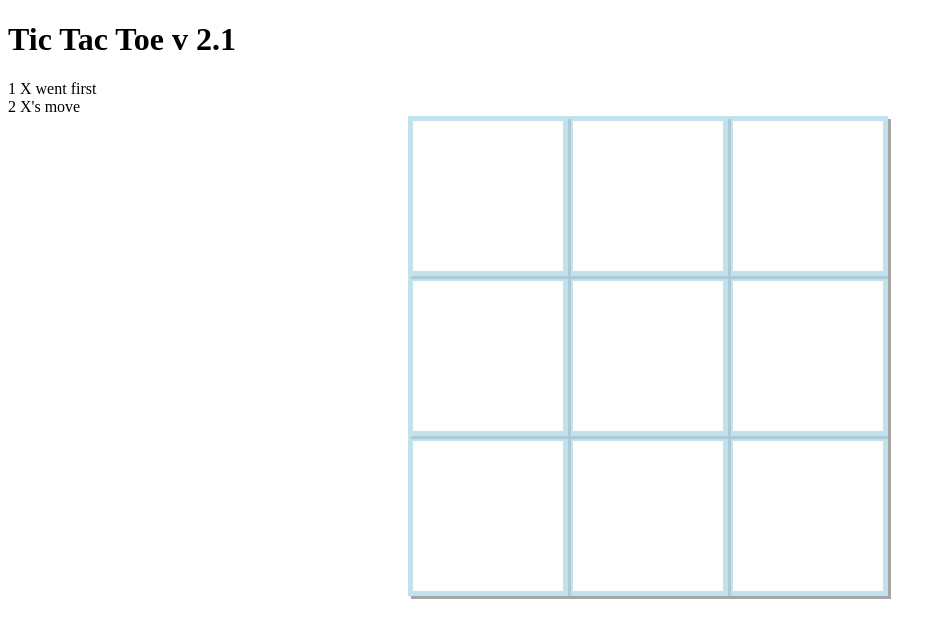
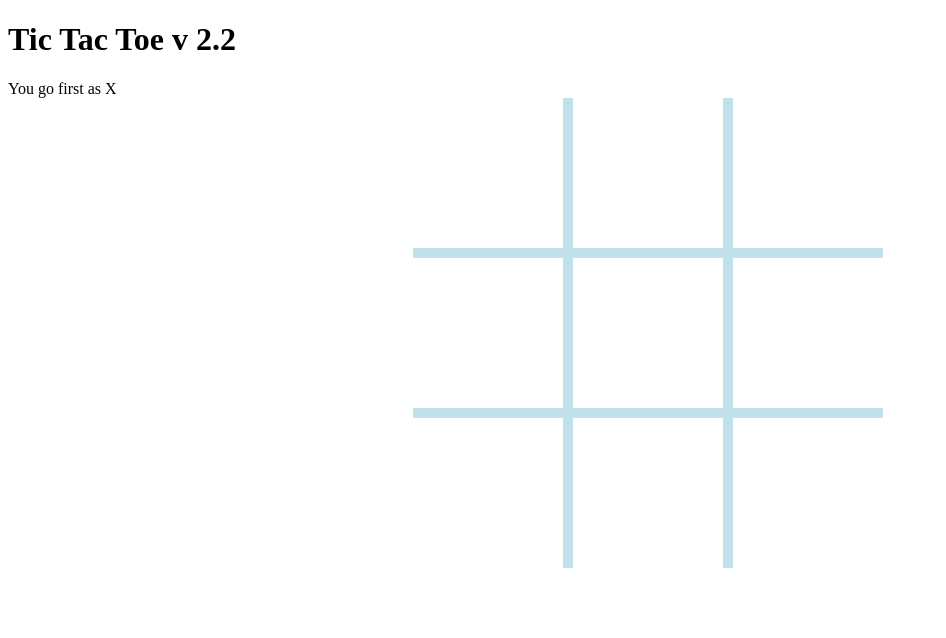
Before and after one commit to tmehta2442/tictactoe, a PHP site: page / in a window 1280 px wide. Shown: the top 638 px of the page, without its empty margins (0-946 px from the left). Run offline with PHP 8.4, Linux system fonts and the light colour scheme.

Commit message:
some updates

```diff
--- a/css/ttt.css
+++ b/css/ttt.css
@@ -6,10 +6,13 @@ th, td {
 	border: 5px solid lightblue;
 }
 
+
+
 table {
   margin: auto;
   border-spacing: 0;
 }
+
 .box {
 	padding: 0 0 0 0;
 	text-align: center;
@@ -18,16 +21,24 @@ table {
 	width: 150px;
 	height: 150px;
   opacity: .75;
-  box-shadow: 3px 3px 0px #888888
-}
-
-.box {
-	width: 150px;
-	height: 150px;
-  opacity: .75;
-  box-shadow: 3px 3px 0px #888888
 }
 
 .box:hover {
   background-color: #aaa;
 }
+
+#box1, #box4, #box7 {
+	border-left: 0;
+}
+
+#box1, #box2, #box3 {
+	border-top: 0;
+}
+
+#box3, #box6, #box9 {
+	border-right: 0;
+}
+
+#box7, #box8, #box9 {
+	border-bottom: 0;
+}
--- a/index.html
+++ b/index.html
@@ -13,9 +13,8 @@
 	<script type="text/javascript" src="js/helpers.js"></script>
 </head>
 <body>
-	<h1>Tic Tac Toe v 2.1</h1>
-	<div>1 <span id="aimsg"></span></div>
-	<div>2 <span id="msg"></span></div>
+	<h1>Tic Tac Toe v 2.2</h1>
+	<div><span id="msg"></span></div>
 	<table id="main">
 		<tr>
 			<td id="box1" class="box corner"></td>
--- a/js/ai.js
+++ b/js/ai.js
@@ -24,14 +24,13 @@ function anyCheck() {
 }
 
 //counter any "knight move" X may make
-
 function knightCheck() {
 	if ((turnNumber == 4) || (turnNumber == 5)) {
 		if 			( (knight1() || knight8() ) && (boxNumID(7).innerText == "")) {boxNumID(7).innerText = "O";}
 		else if ( (knight2() || knight4() ) && (boxNumID(3).innerText == "")) {boxNumID(3).innerText = "O";}
 		else if ( (knight3() || knight5() ) && (boxNumID(1).innerText == "")) {boxNumID(1).innerText = "O";}
-		else if ( (knight6() || knight7() ) && (boxNumID(9).innerText == "")) {boxNumID(9).innerText = "O";}
-	} else if ((turnNumber == 6) || (turnNumber == 7)) {
+		else if ( (knight6() || knight7() ) && (boxNumID(9).innerText == "")) {boxNumID(9).innerText = "O";}}
+	else if ((turnNumber == 6) || (turnNumber == 7)) {
 		if 			(knight1() && knight6()) {
 			if 			(boxNumID(4).innerText == "") {boxNumID(4).innerText = "O";}
 			else if (boxNumID(6).innerText == "") {boxNumID(6).innerText = "O";}}
--- a/js/helpers.js
+++ b/js/helpers.js
@@ -8,24 +8,21 @@ function letsPlay() {
 	if (Math.random() < 0.5) {
 	//if (true) {
 		document.move = "O";
-		aiMessage(document.move + " went first");
 		whoIsAi();
 	} else {
 		document.move = "X"
-		aiMessage(document.move + " went first");
+		setMessage("You go first as X");
 		whoIsAi();
 	}
 
 }
 
-//setting a message & letting player go first, or running up AI  depending on document.move
+//running up AI or turn depending on document.move
 function whoIsAi(){
 	if (document.move == "X"){
 		turn();
-		setMessage(document.move + "'s move");
 	} else {
 		aiTurn();
-		setMessage(document.move + "'s move");
 	}
 }
 
@@ -43,9 +40,6 @@ function holdThis () {
 	return moveHold;
 }
 
-function aiMessage(msg) {
-	document.getElementById("aimsg").innerText = msg;
-}
 function setMessage(msg) {
 	document.getElementById("msg").innerText = msg;
 }
@@ -54,7 +48,7 @@ function setMessage(msg) {
 function checkAll() {
 	winnerUser();
 	document.move = "X";
-	setMessage(document.move + "'s move");
+	setMessage("Your move");
 	revTurn();
 }
 
--- a/js/humanMove.js
+++ b/js/humanMove.js
@@ -1,6 +1,5 @@
 //on a click move will be set to board
 function turn() {
-
 	boxNumID(1).onclick = function() {if( (boxNumID(1).innerText) == ""){(this).innerText = document.move; withinTurn();} else {alert("already played");}}
 	boxNumID(2).onclick = function() {if( (boxNumID(2).innerText) == ""){(this).innerText = document.move; withinTurn();} else {alert("already played");}}
 	boxNumID(3).onclick = function() {if( (boxNumID(3).innerText) == ""){(this).innerText = document.move; withinTurn();} else {alert("already played");}}
--- a/js/ttt.js
+++ b/js/ttt.js
@@ -16,7 +16,6 @@ function aiTurn() {
 //TURN1
 	if ((turnNumber == 1) && (boxNumID(5).innerText == "")) {
 		boxNumID(5).innerText = "O";
-		//countO();
 	}
 //TURN2
 	else if (turnNumber == 2) {
@@ -25,7 +24,6 @@ function aiTurn() {
 		} else {
 			boxNumID(7).innerText = "O"
 		}
-		//countO();
 //TURN3
 	}	else if 	 (turnNumber == 3) {
 		if 				 (boxNumID(9).innerText == "") {
@@ -33,7 +31,6 @@ function aiTurn() {
 		} else if  (boxNumID(1).innerText == "") {
 								boxNumID(1).innerText = "O";
 		}
-		//countO();
 //TURN4
 	}	else if (turnNumber == 4) {
 			countO();
@@ -50,10 +47,8 @@ function aiTurn() {
 			if (boxNumID(9).innerText == "") {
 				boxNumID(9).innerText = "O";
 		}}}}}}
-	}
-
 //TURN5
-		else if (turnNumber == 5) {
+	}	else if (turnNumber == 5) {
 			countO();
 			moveHold = "X"
 			anyCheck();
@@ -63,8 +58,7 @@ function aiTurn() {
 		if (!(numO == 3)) {
 			moveHold = "X";
 			knightCheck();
-		}
-	}
+		}}
 //TURN6
 	} else if (turnNumber == 6) {
 		countO();
@@ -77,7 +71,6 @@ function aiTurn() {
 		if (!(numO == 3)) {
 			knightCheck();
 		}}}
-
 //TURN7
 	} else if (turnNumber == 7) {
 		countO();
```
